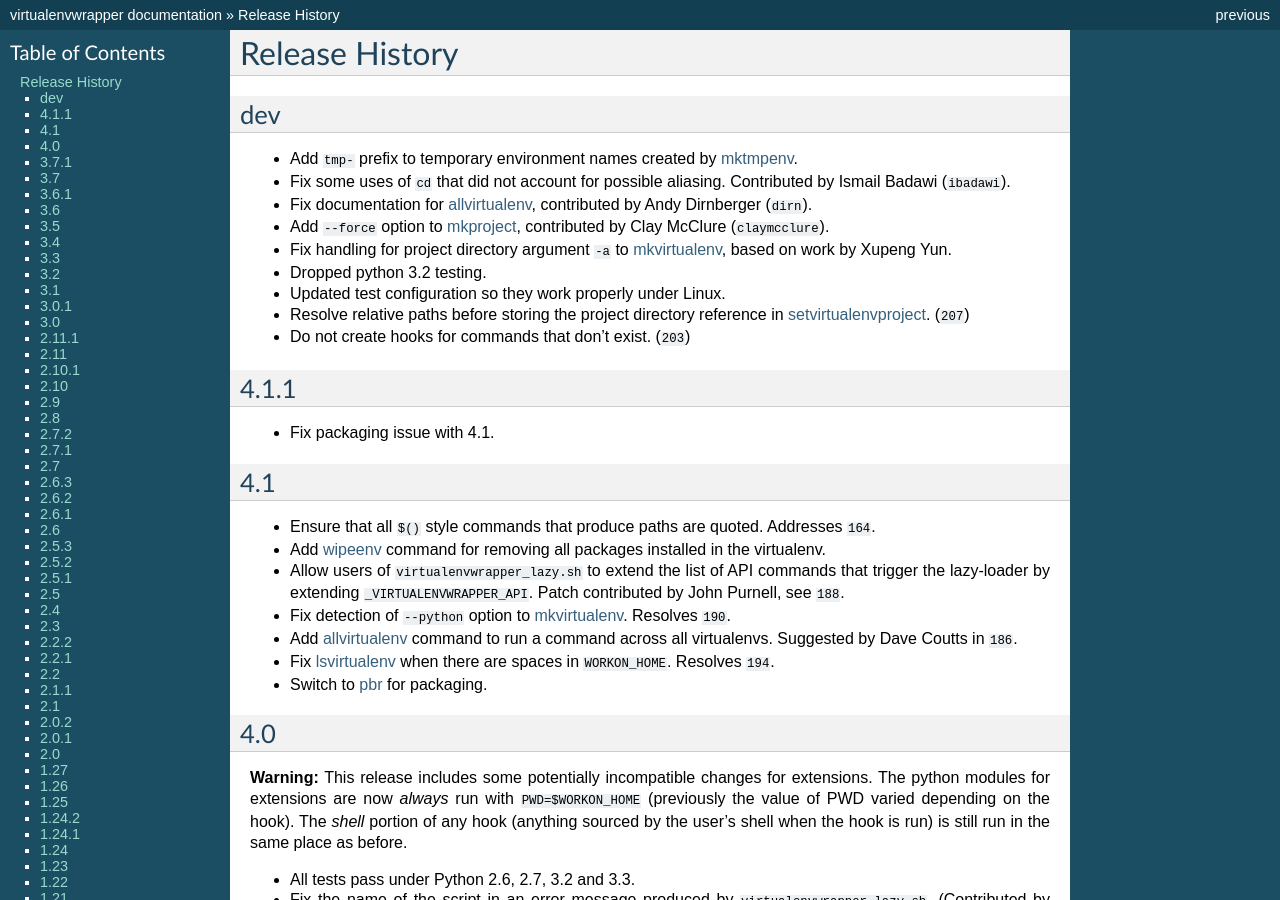
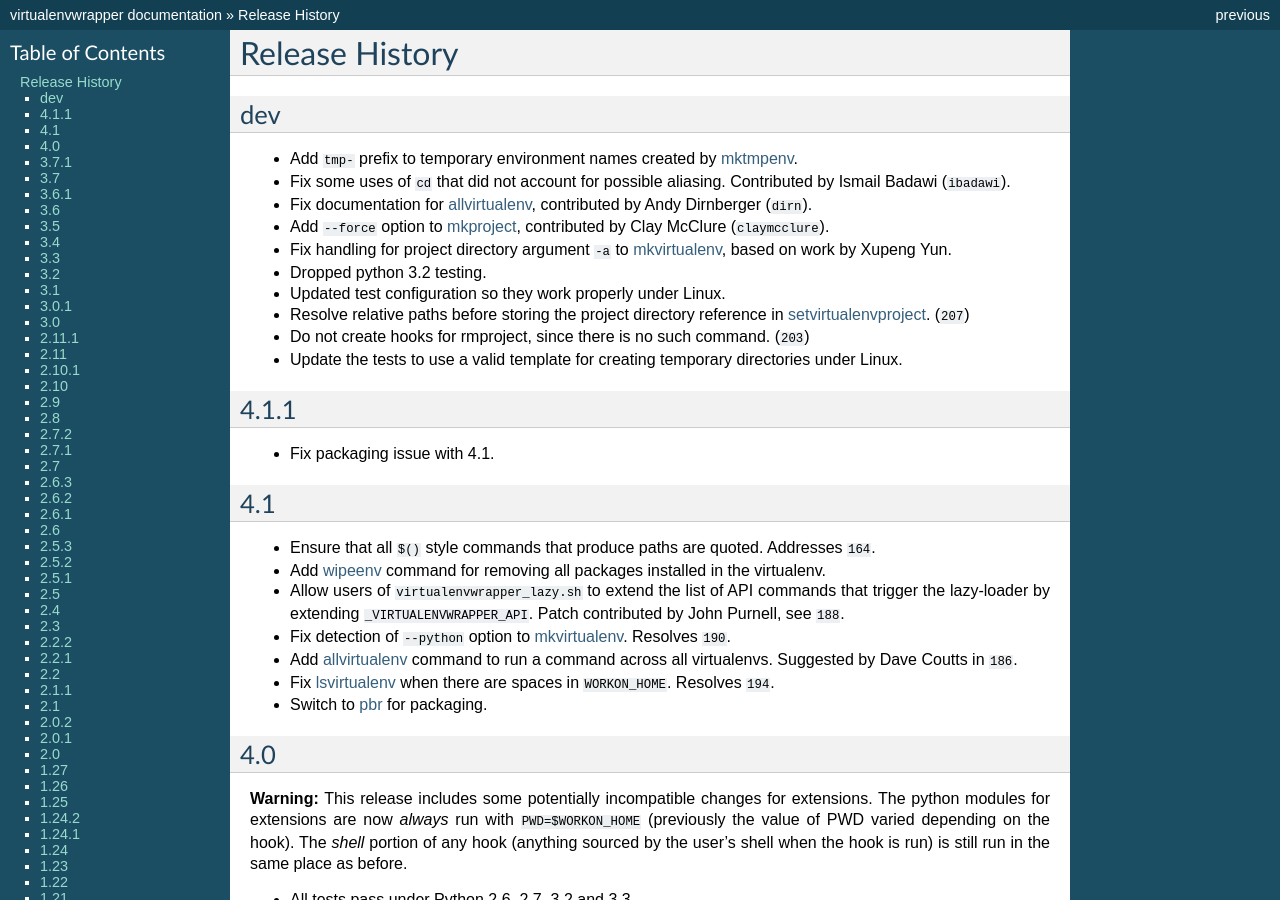
Before and after one commit to python-virtualenvwrapper/virtualenvwrapper, a Sphinx documentation site: the page built from docs/source/history.rst, in a window 1280 px wide and 900 px high. Built offline with Sphinx 7.4.7, drawn with Linux system fonts in a browser that asks for light colours; cross-references to code outside the pages are shown as plain code.

Commit message:
update history
Change-Id: I3a38d16bc6deec3b1343e5204e47f787e5cd5ba3

```diff
--- a/docs/source/history.rst
+++ b/docs/source/history.rst
@@ -19,7 +19,10 @@ dev
 - Updated test configuration so they work properly under Linux.
 - Resolve relative paths before storing the project directory
   reference in :ref:`command-setvirtualenvproject`. (:bbissue:`207`)
-- Do not create hooks for commands that don't exist. (:bbissue:`203`)
+- Do not create hooks for rmproject, since there is no such
+  command. (:bbissue:`203`)
+- Update the tests to use a valid template for creating temporary
+  directories under Linux.
 
 4.1.1
 =====
```
